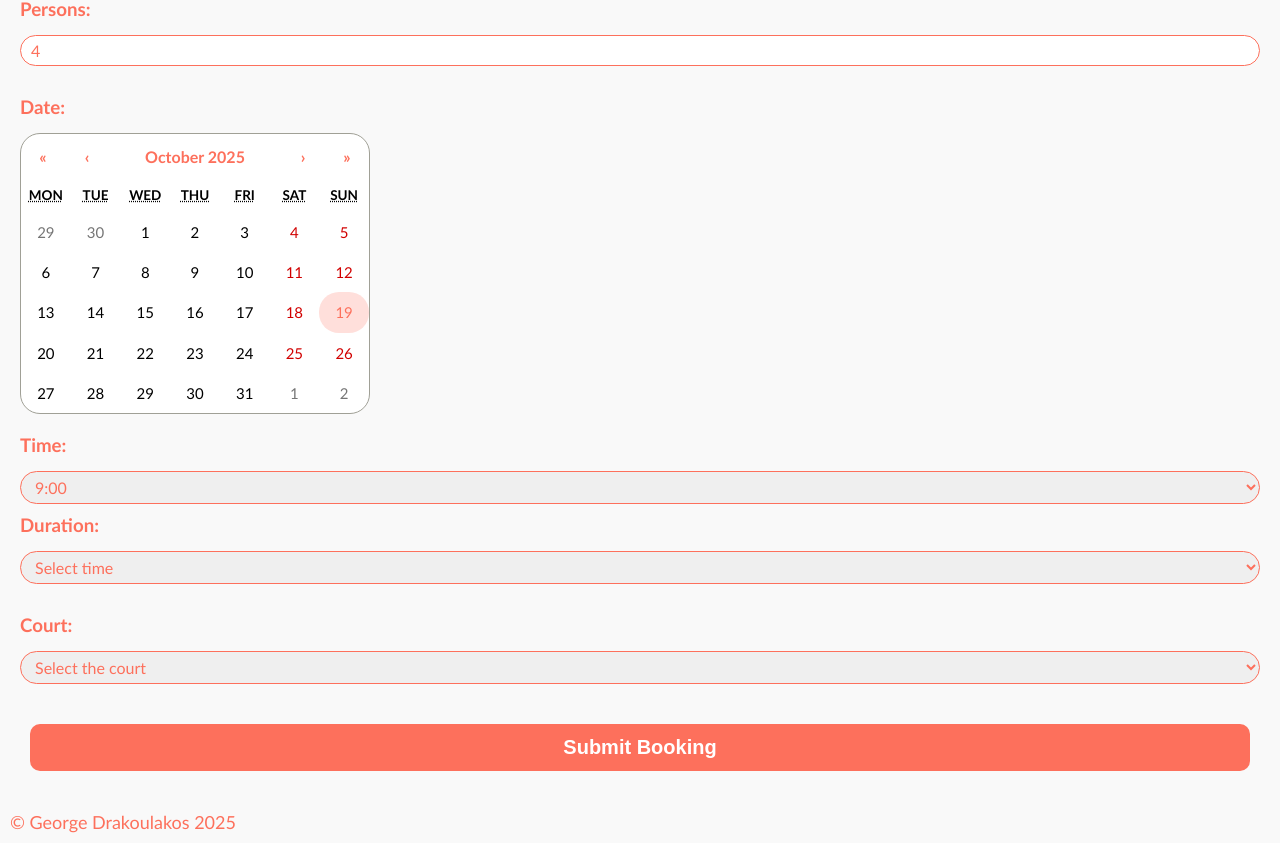
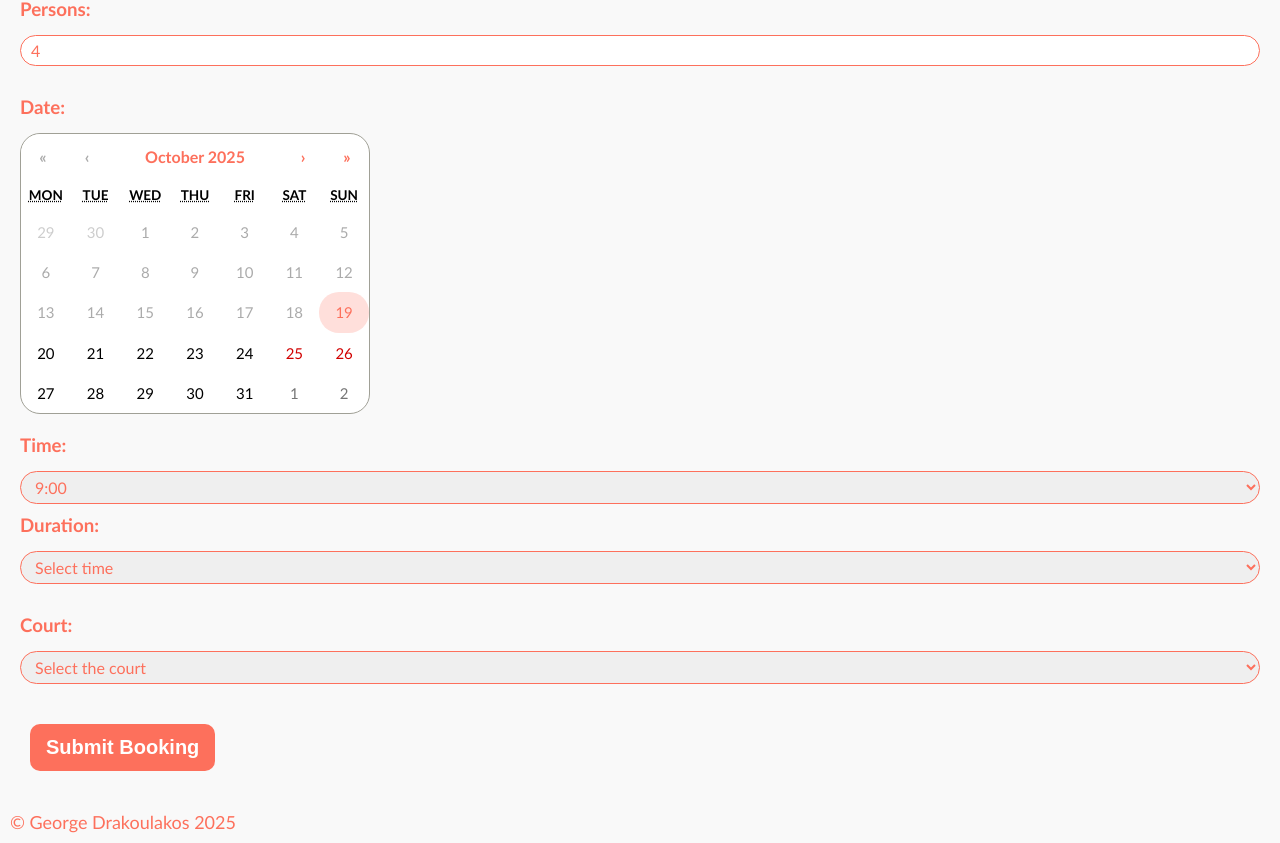
Before and after one commit to gdrakoulakos/athlisis-hub, a Next.js app: page /booking in a window 1280 px wide. Shown: the part 434-1277 px from the top of the page. Built offline with nearby package versions, Linux system fonts and the light colour scheme.

Commit message:
Install the library react-hook-form and implement it to bookings to prevent invalid inputs

```diff
--- a/package.json
+++ b/package.json
@@ -15,6 +15,7 @@
     "react": "19.1.0",
     "react-calendar": "^6.0.0",
     "react-dom": "19.1.0",
+    "react-hook-form": "^7.65.0",
     "react-redux": "^9.2.0"
   },
   "devDependencies": {
--- a/src/app/booking/page.js
+++ b/src/app/booking/page.js
@@ -3,6 +3,7 @@ import Calendar from "react-calendar";
 import styles from "./page.module.css";
 import "react-calendar/dist/Calendar.css";
 import { useState } from "react";
+import { useForm } from "react-hook-form";
 import ConfirmationPopUp from "../components/popUps/ConfirmationPopUp/ConfirmationPopUp";
 import ResultPopUp from "../components/popUps/ResultPopUp/ResultPopUp";
 import { displayConfirmationPopUp } from "@/redux/features/popUps/confirmationPopUpSlice";
@@ -11,6 +12,11 @@ import { useDispatch } from "react-redux";
 
 export default function Booking() {
   const dispatch = useDispatch();
+  const {
+    register,
+    handleSubmit,
+    formState: { errors },
+  } = useForm();
 
   const today = new Date();
   const formattedToday = `${today.getFullYear()}-${String(
@@ -100,32 +106,61 @@ export default function Booking() {
     }
   };
 
+  const onSubmit = () => {
+    dispatch(displayConfirmationPopUp());
+  };
+
   return (
     <>
       {bookingData && (
         <div className={styles.bookingBlock}>
           <h1>Booking</h1>
+          <form onSubmit={handleSubmit(onSubmit)}>
             <div className={styles.nameContainer}>
               <h3>Name:</h3>
               <input
                 className={styles.nameInput}
                 type="text"
                 placeholder="Your name..."
+                {...register("name", {
+                  required: "Name is required",
+                  minLength: {
+                    value: 2,
+                    message: "Name must have more than 2 letters",
+                  },
+                })}
                 name="name"
                 value={bookingData.name}
                 onChange={handleChange}
               />
+              {errors.name && (
+                <span className="error-message">{errors.name.message}</span>
+              )}
             </div>
             <div className={styles.phoneContainer}>
               <h3>Phone Number:</h3>
               <input
                 className={styles.phoneInput}
-              type="number"
+                type="tel"
+                inputMode="numeric"
+                {...register("phone", {
+                  required: "Phone number is required",
+                  pattern: {
+                    value: /^(?:69\d{8}|210\d{7})$/,
+                    message:
+                      "Phone number must be 10 digits and starts with 69... or 210...",
+                  },
+                })}
                 placeholder="Your phone number..."
                 name="phone"
                 value={bookingData.phone}
                 onChange={handleChange}
+                maxLength={10}
+                required
               />
+              {errors.phone && (
+                <span className="error-message">{errors.phone.message}</span>
+              )}
             </div>
             <div className={styles.bookingTypeContainer}>
               <h3>Booking Type:</h3>
@@ -146,13 +181,24 @@ export default function Booking() {
             <div className={styles.personsContainer}>
               <h3>Persons:</h3>
               <input
-              className={styles.nameInput}
+                className={styles.persons}
                 type="number"
+                inputMode="numeric"
                 placeholder="Number of persons..."
                 name="persons"
+                {...register("persons", {
+                  required: "Number of persons is required",
+                  max: {
+                    value: 50,
+                    message: "Number of persons cannot be more than 50",
+                  },
+                })}
                 value={bookingData.persons}
                 onChange={handleChange}
               />
+              {errors.persons && (
+                <span className="error-message">{errors.persons.message}</span>
+              )}
             </div>
             <div className={styles.dateSelectionContainer}>
               <h3>Date:</h3>
@@ -171,6 +217,7 @@ export default function Booking() {
                 value={bookingData.date}
                 locale="en-US"
                 calendarType="iso8601"
+                minDate={new Date()}
               />
             </div>
             <div className={styles.timeContainer}>
@@ -221,10 +268,7 @@ export default function Booking() {
                 ))}
               </select>
             </div>
-          <button
-            className={styles.submitButton}
-            onClick={() => dispatch(displayConfirmationPopUp())}
-          >
+            <button className={styles.submitButton} type="submit">
               Submit Booking
             </button>
             <ConfirmationPopUp
@@ -237,6 +281,7 @@ export default function Booking() {
               message={"Booking added successfully"}
               action={bookingData.action}
             />
+          </form>
         </div>
       )}
     </>
--- a/src/app/globals.css
+++ b/src/app/globals.css
@@ -99,6 +99,16 @@ body {
     color: #fd705c;
   }
 
+  .react-calendar__tile:disabled {
+    background-color: white;
+  }
+
+  .react-calendar__navigation button:disabled {
+    background-color: white;
+    border-radius: 20px;
+    color: #ababab;
+  }
+
   button {
     background-color: #fd705c;
     border-radius: 10px;
```
Also changed, not shown: 1 other file (tests, documents, lock files or other folders). Lines whose indentation alone changed are shown as unchanged.
